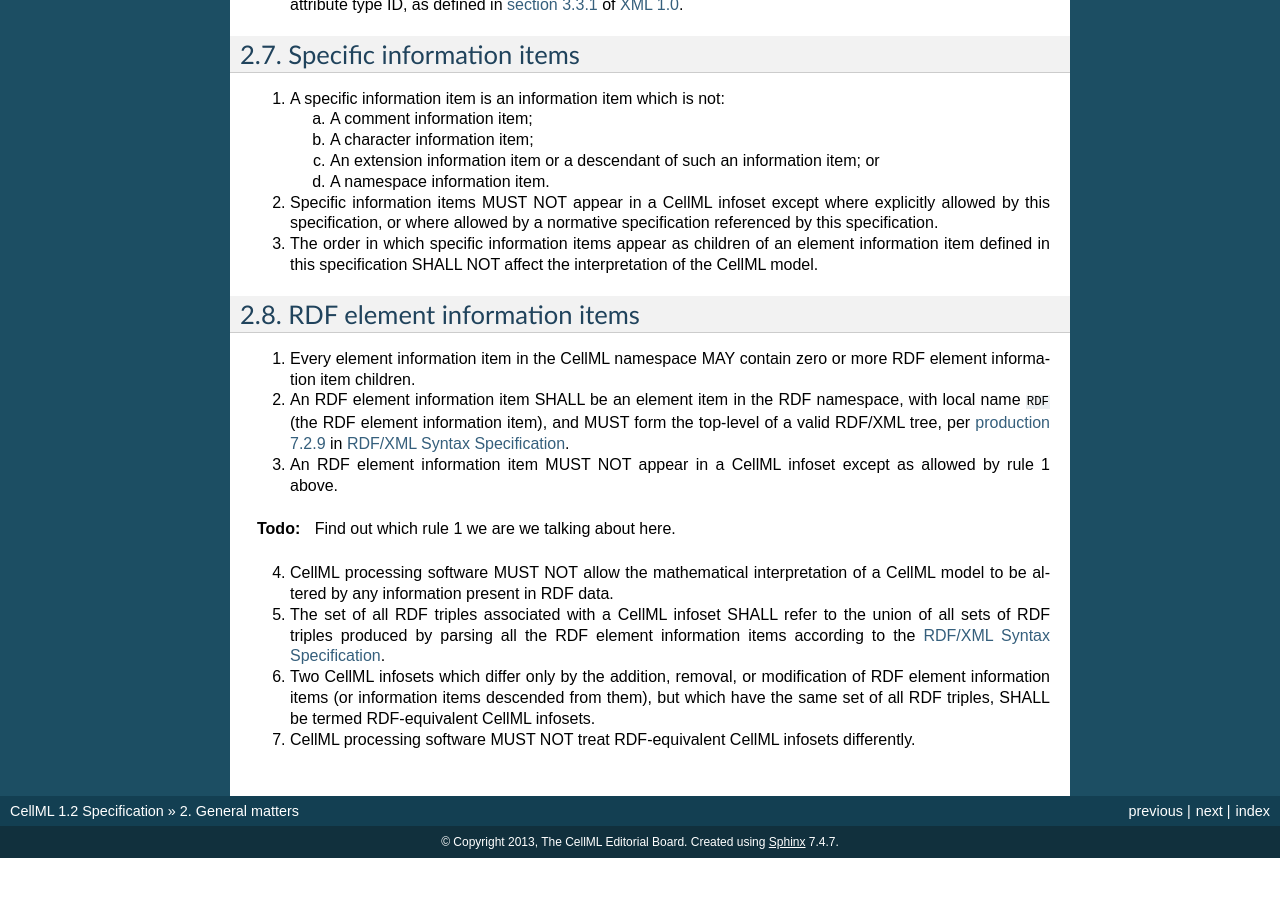
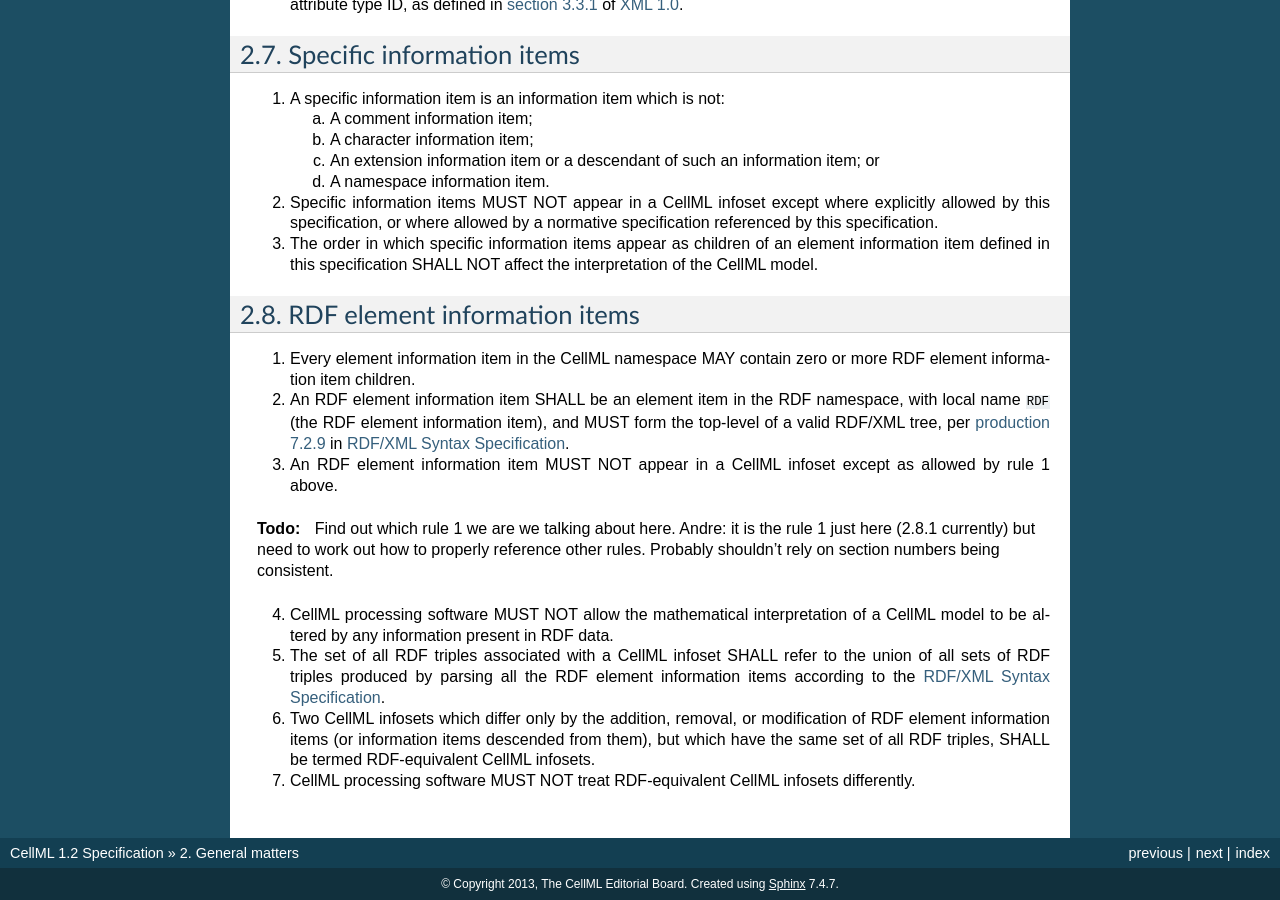
Before and after one commit to nickerso/cellml-spec-sphinx-test, a Sphinx documentation site: the page built from source/general-matters.rst, in a window 1280 px wide and 900 px high, scrolled down 1765 px. Built offline with Sphinx 7.4.7, drawn with Linux system fonts in a browser that asks for light colours; before the commit the page ends 2623 px from its top, so only the background shows below that.

Commit message:
adding detail on the TODO note, need to work out how to cross-reference rules.

```diff
--- a/source/general-matters.rst
+++ b/source/general-matters.rst
@@ -161,7 +161,7 @@ RDF element information items
 
 .. todo::
 
-    Find out which rule 1 we are we talking about here.
+    Find out which rule 1 we are we talking about here. Andre: it is the rule 1 just here (2.8.1 currently) but need to work out how to properly reference other rules. Probably shouldn't rely on section numbers being consistent.
 
 4. CellML processing software MUST NOT allow the mathematical
    interpretation of a CellML model to be altered by any information
```
